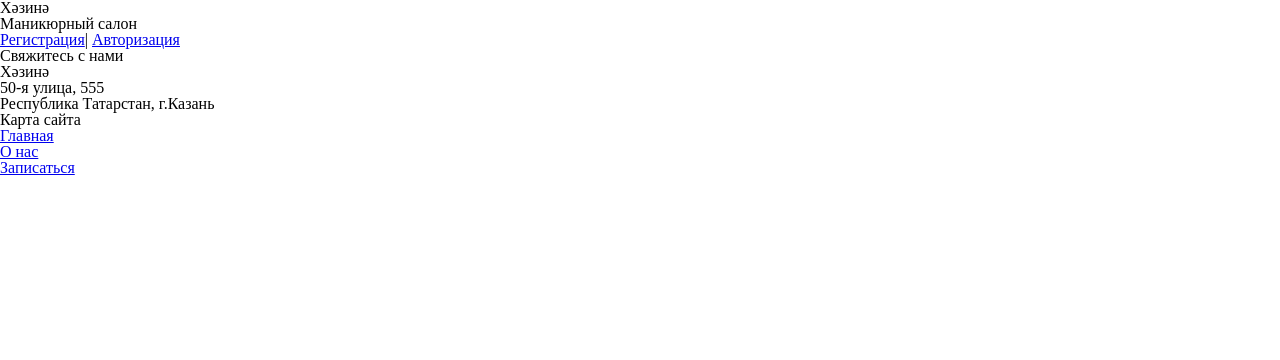
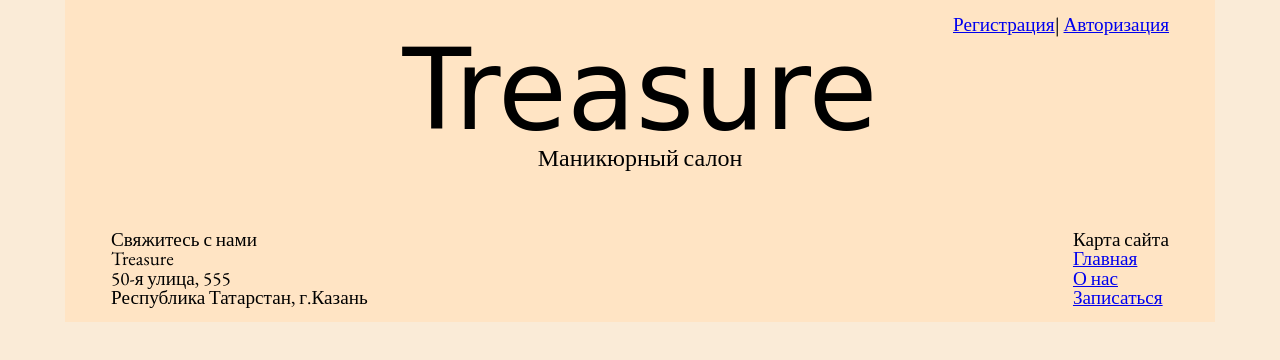
Before and after one commit to DinaMuftieva/Treasure, a plain HTML site: page Main.html in a window 1280 px wide. Drawn offline with nearby package versions, Linux system fonts and the light colour scheme; a web font is replaced by a local one.

Commit message:
style done

```diff
--- a/Main.html
+++ b/Main.html
@@ -1,18 +1,21 @@
 <!doctype HTML>
 <html>
 <head>
-<title>Xәзинә</title>
+<title>Treasure</title>
 <link rel="stylesheet" type = "text/css" href="reset.css">
 <link rel="stylesheet" type = "text/css" href="style.css">
+<link rel="preconnect" href="https://fonts.googleapis.com">
+<link rel="preconnect" href="https://fonts.gstatic.com" crossorigin>
+<link href="https://fonts.googleapis.com/css2?family=EB+Garamond&family=Send+Flowers&display=swap" rel="stylesheet">
 </head>
 <body>
 <header>
-<h1>Xәзинә</h1>
-<h2>Маникюрный салон</h2>
 <nav>
 <a href="#">Регистрация</a>|
 <a href="#">Авторизация</a>
 </nav>
+<h1>Treasure</h1>
+<h2>Маникюрный салон</h2>
 </header>
 <main>
 <!--	<h2>Amazeriffic изменит вашу жизнь!</h2>
@@ -25,9 +28,10 @@
 	</ul>-->
 </main>
 <footer>
+	<div class = "footer">
 	<div class = "contact">
 		<h5>Свяжитесь с нами</h5>
-		<p>Xәзинә</p>
+		<p>Treasure</p>
 		<p>50-я улица, 555</p>
 		<p>Республика Татарстан, г.Казань</p>
 	</div>
@@ -39,6 +43,7 @@
 			<li><a href="#">Записаться</a></li>
 		</ul>
 	</div>
+	</div>
 </footer>
 </body>
 </html>
--- a/style.css
+++ b/style.css
@@ -0,0 +1,46 @@
+body {
+	background: #FAEBD7;
+}
+header,main,footer, footer .sitemap, footer .contact  {
+	background: #FFE4C4;
+}
+header,main,footer{
+	min-width: 1150px;
+	max-width: 1150px;
+	margin: auto;
+}
+header,main,footer {
+	padding: 15px 0px 15px 0px;
+}
+header h1 {
+	font-family: 'Send Flowers', cursive;
+	font-size: 7em;
+	text-align: center;
+}
+header h2 {
+	font-family: 'EB Garamond', serif;
+	font-size: x-large;
+	text-align: center;
+}
+header nav {
+	font-family: 'EB Garamond', serif;
+	text-align: right;
+	font-size: 1.2em;
+	margin-right: 4%;
+}
+footer .footer .contact{
+	font-family: 'EB Garamond', serif;
+	font-size: 1.2em;
+}
+footer .footer .sitemap {
+	font-family: 'EB Garamond', serif;
+	font-size: 1.2em;
+    }
+footer .footer {
+    display: flex;
+    align-items: center;
+    justify-content: space-between;
+    align-content: center;
+    margin-left: 4%;
+    margin-right: 4%;
+}
```
